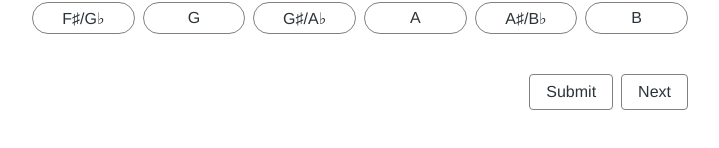
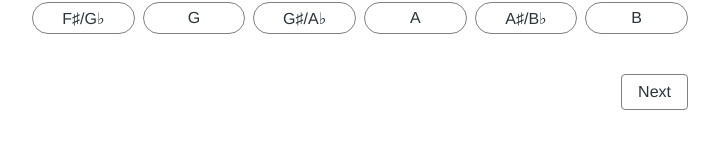
Before and after one commit to taylorlaekeman/fretboard-flashcards, a Next.js app: page / in a window 1280 px wide. Shown: the part 324-472 px from the top of the page, without its empty margins (280-999 px from the left). Built offline with nearby package versions, Linux system fonts and the light colour scheme.

Commit message:
remove submit button

```diff
--- a/package.json
+++ b/package.json
@@ -5,11 +5,10 @@
   "scripts": {
     "build": "next build",
     "check": "npm run typecheck && npm run format:check && npm run lint && npm run test && npm run build",
-    "dev": "next dev",
     "format": "prettier --write src/* __tests__/* --log-level warn",
     "format:check": "prettier --check src/* __tests__/* --log-level warn",
     "lint": "next lint",
-    "start": "serve out",
+    "start": "next dev",
     "test": "jest",
     "typecheck": "tsc -p . --noEmit",
     "storybook": "storybook dev -p 6006",
--- a/src/components/Button.module.css
+++ b/src/components/Button.module.css
@@ -2,6 +2,7 @@
   background-color: white;
   border: solid grey 1px;
   border-radius: 4px;
+  cursor: pointer;
   font-family: inherit;
   font-size: inherit;
   padding: 8px 16px;
--- a/src/components/NameTheNoteFlashcard.module.css
+++ b/src/components/NameTheNoteFlashcard.module.css
@@ -38,23 +38,6 @@
   width: 100%;
 }
 
-.buttons {
-  display: flex;
-  gap: 8px;
-  justify-content: flex-end;
+.resultBadge {
+  font-size: 1.8em;
 }
-
-.resultBadge {
-  border-radius: 4px;
-  padding: 8px 16px;
-}
-
-.resultBadge.correct {
-  background: #d0f0c0;
-  color: #013220;
-}
-
-.resultBadge.incorrect {
-  background: #ffe4e1;
-  color: #660000;
-}
--- a/src/components/NameTheNoteFlashcard.tsx
+++ b/src/components/NameTheNoteFlashcard.tsx
@@ -7,6 +7,7 @@ import styles from './NameTheNoteFlashcard.module.css';
 import NoteButtons from './NoteButtons';
 import { PageWrapper } from './PageWrapper';
 import { Note } from '../types/note';
+import { ResultStatus } from '../types/resultStatus';
 import GuitarString from '../types/string';
 import { getNote } from '../utils/getNote';
 
@@ -15,7 +16,6 @@ export function NameTheNoteFlashcard({
   noteString = GuitarString.E,
   onNext = () => {},
   onSelectNote = () => {},
-  onSubmit = () => {},
   selectedNote,
   status,
 }: {
@@ -23,14 +23,17 @@ export function NameTheNoteFlashcard({
   noteString?: GuitarString;
   onSelectNote?: (note: Note) => void;
   onNext?: () => void;
-  onSubmit?: () => void;
   selectedNote?: Note;
   status?: ResultStatus;
 }): React.ReactElement {
   return (
-    <FlashcardWrapper onNext={onNext} onSubmit={onSubmit} status={status}>
+    <FlashcardWrapper onNext={onNext} status={status}>
       <Fretboard fret={noteFret} string={noteString} />
-      <NoteButtons onChange={onSelectNote} selectedNote={selectedNote} />
+      <NoteButtons
+        onChange={onSelectNote}
+        resultStatus={status}
+        selectedNote={selectedNote}
+      />
     </FlashcardWrapper>
   );
 }
@@ -38,12 +41,10 @@ export function NameTheNoteFlashcard({
 function FlashcardWrapper({
   children,
   onNext = () => {},
-  onSubmit = () => {},
   status,
 }: {
   children?: React.ReactNode;
   onNext?: () => void;
-  onSubmit?: () => void;
   status?: ResultStatus;
 }): React.ReactElement {
   return (
@@ -51,7 +52,7 @@ function FlashcardWrapper({
       <div className={styles.body}>{children}</div>
       <div className={styles.footer}>
         <FlashcardResultSection status={status} />
-        <FlashcardControlGroup onNext={onNext} onSubmit={onSubmit} />
+        <Button onClick={onNext}>Next</Button>
       </div>
     </div>
   );
@@ -65,31 +66,11 @@ function FlashcardResultSection({
   return (
     <div>
       {status === ResultStatus.Correct && (
-        <p className={clsx(styles.resultBadge, styles.correct)}>Correct!</p>
+        <p className={styles.resultBadge}>&#x1f389;</p>
       )}
       {status === ResultStatus.Incorrect && (
-        <p className={clsx(styles.resultBadge, styles.incorrect)}>Try again</p>
+        <p className={styles.resultBadge}>&#x1f62d;</p>
       )}
-    </div>
-  );
-}
-
-export enum ResultStatus {
-  Correct = 'correct',
-  Incorrect = 'incorrect',
-}
-
-function FlashcardControlGroup({
-  onNext = () => {},
-  onSubmit = () => {},
-}: {
-  onNext?: () => void;
-  onSubmit?: () => void;
-}): React.ReactElement {
-  return (
-    <div className={styles.buttons}>
-      <Button onClick={onSubmit}>Submit</Button>
-      <Button onClick={onNext}>Next</Button>
     </div>
   );
 }
@@ -111,10 +92,9 @@ export function NameTheNoteFlashcardContainer(): React.ReactElement {
         setNoteFret(getRandomFret());
         setNoteString(getRandomString());
       }}
-      onSelectNote={setSelectedNote}
-      onSubmit={() => {
-        if (!selectedNote) return;
-        setStatus(getStatus({ noteFret, noteString, selectedNote }));
+      onSelectNote={(note) => {
+        setSelectedNote(note);
+        setStatus(getStatus({ noteFret, noteString, selectedNote: note }));
       }}
       selectedNote={selectedNote}
       status={status}
--- a/src/components/NoteButtons.module.css
+++ b/src/components/NoteButtons.module.css
@@ -28,3 +28,15 @@
   border: none;
   color: white;
 }
+
+.noteButton.correct > label {
+  background-color: #d0f0c0;
+  border: solid #013220 1px;
+  color: #013220;
+}
+
+.noteButton.incorrect > label {
+  background-color: #ffe4e1;
+  border: solid #65000b 1px;
+  color: #65000b;
+}
--- a/src/components/NoteButtons.tsx
+++ b/src/components/NoteButtons.tsx
@@ -5,12 +5,15 @@ import { Button, Shape, Variant } from './Button';
 import styles from './NoteButtons.module.css';
 import textStyles from './Text.module.css';
 import { Note } from '../types/note';
+import { ResultStatus } from '../types/resultStatus';
 
-function NoteButtons({
+export function NoteButtons({
   onChange = () => {},
+  resultStatus,
   selectedNote,
 }: {
   onChange?: (note: Note) => void;
+  resultStatus?: ResultStatus;
   selectedNote?: Note;
 }): React.ReactElement {
   return (
@@ -22,6 +25,7 @@ function NoteButtons({
           key={value}
           label={label}
           onSelect={() => onChange(value)}
+          resultStatus={value === selectedNote ? resultStatus : undefined}
         />
       ))}
     </div>
@@ -58,14 +62,22 @@ function NoteButton({
   isSelected = false,
   label = '',
   onSelect = () => {},
+  resultStatus,
 }: {
   id?: string;
   isSelected?: boolean;
   label?: string;
   onSelect?: () => void;
+  resultStatus?: ResultStatus;
 }): React.ReactElement {
   return (
-    <div className={clsx(styles.noteButton, isSelected && styles.selected)}>
+    <div
+      className={clsx(
+        styles.noteButton,
+        isSelected && styles.selected,
+        resultStatus && styles[resultStatus],
+      )}
+    >
       <input id={id} name="note" onChange={() => onSelect()} type="radio" />
       <label className={textStyles.body} htmlFor={id}>
         {label}
--- /dev/null
+++ b/src/types/resultStatus.ts
@@ -0,0 +1,4 @@
+export enum ResultStatus {
+  Correct = 'correct',
+  Incorrect = 'incorrect',
+}
```
Also changed, not shown: 2 other files (tests, documents, lock files or other folders).
